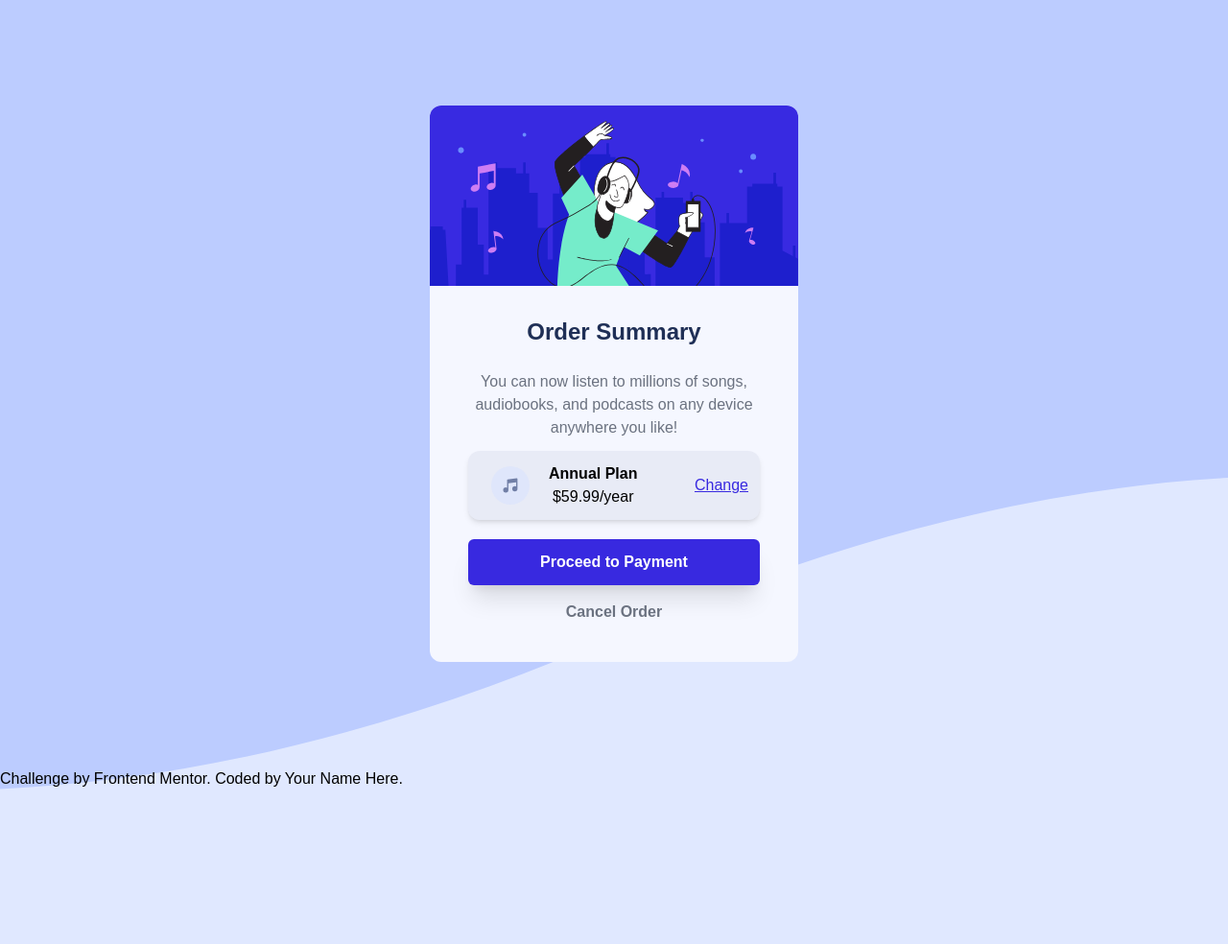
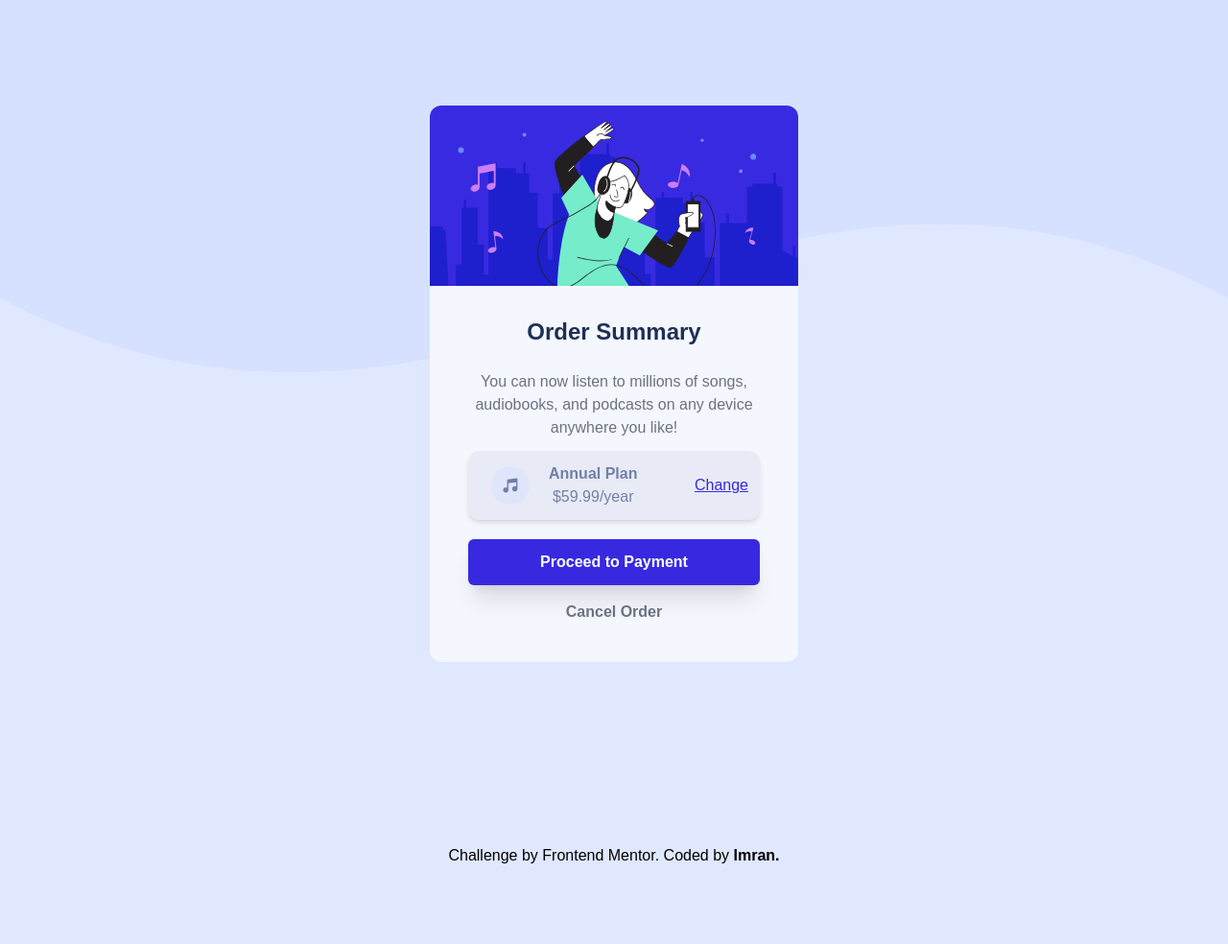
Before and after one commit to xdevimran/Frontend-Mentor-Coding-Challenges, a plain HTML site: page 03 order-summary-component/index.html in a window 1280 px wide. Shown: the whole page at 96% size. Before the commit the page ends 824 px from the top, so only its background shows below. Drawn offline with Linux system fonts and the light colour scheme.

Commit message:
change the live link and readme file

```diff
--- a/03 order-summary-component/index.html
+++ b/03 order-summary-component/index.html
@@ -15,7 +15,7 @@
     <title>Frontend Mentor | Order summary card</title>
   </head>
   <body
-    class="bg-[color:hsl(225,100%,94%)] bg-[url(/images/pattern-background-desktop.svg)] bg-cover bg-center bg-no-repeat bg-blend-multiply"
+    class="bg-[color:hsl(225,100%,94%)] bg-[url(/images/pattern-background-desktop.svg)] bg-top bg-contain bg-no-repeat"
   >
     <div class="flex items-center justify-center h-screen">
       <div class="card w-96 bg-[color:hsl(225,100%,98%)] rounded-xl">
@@ -48,8 +48,10 @@
                   <img class="w-10" src="./images/icon-music.svg" alt="" />
                 </div>
                 <div>
-                  <h3 class="font-bold">Annual Plan</h3>
-                  <p>$59.99/year</p>
+                  <h3 class="font-bold text-[color:hsl(224,23%,55%)]">
+                    Annual Plan
+                  </h3>
+                  <p class="text-[color:hsl(224,23%,55%)]">$59.99/year</p>
                 </div>
               </div>
               <div>
@@ -75,11 +77,16 @@
         </div>
       </div>
     </div>
-    <div class="attribution">
+    <div class="text-center py-20 mx-auto">
       Challenge by
       <a href="https://www.frontendmentor.io?ref=challenge" target="_blank"
         >Frontend Mentor</a
-      >. Coded by <a href="#">Your Name Here</a>.
+      >. Coded by
+      <a
+        class="font-bold"
+        href="https://www.frontendmentor.io/profile/xdevimran"
+        >Imran.</a
+      >
     </div>
   </body>
 </html>
```
Also changed, not shown: 03 order-summary-component/README.md, 03 order-summary-component/dist/output.css.
